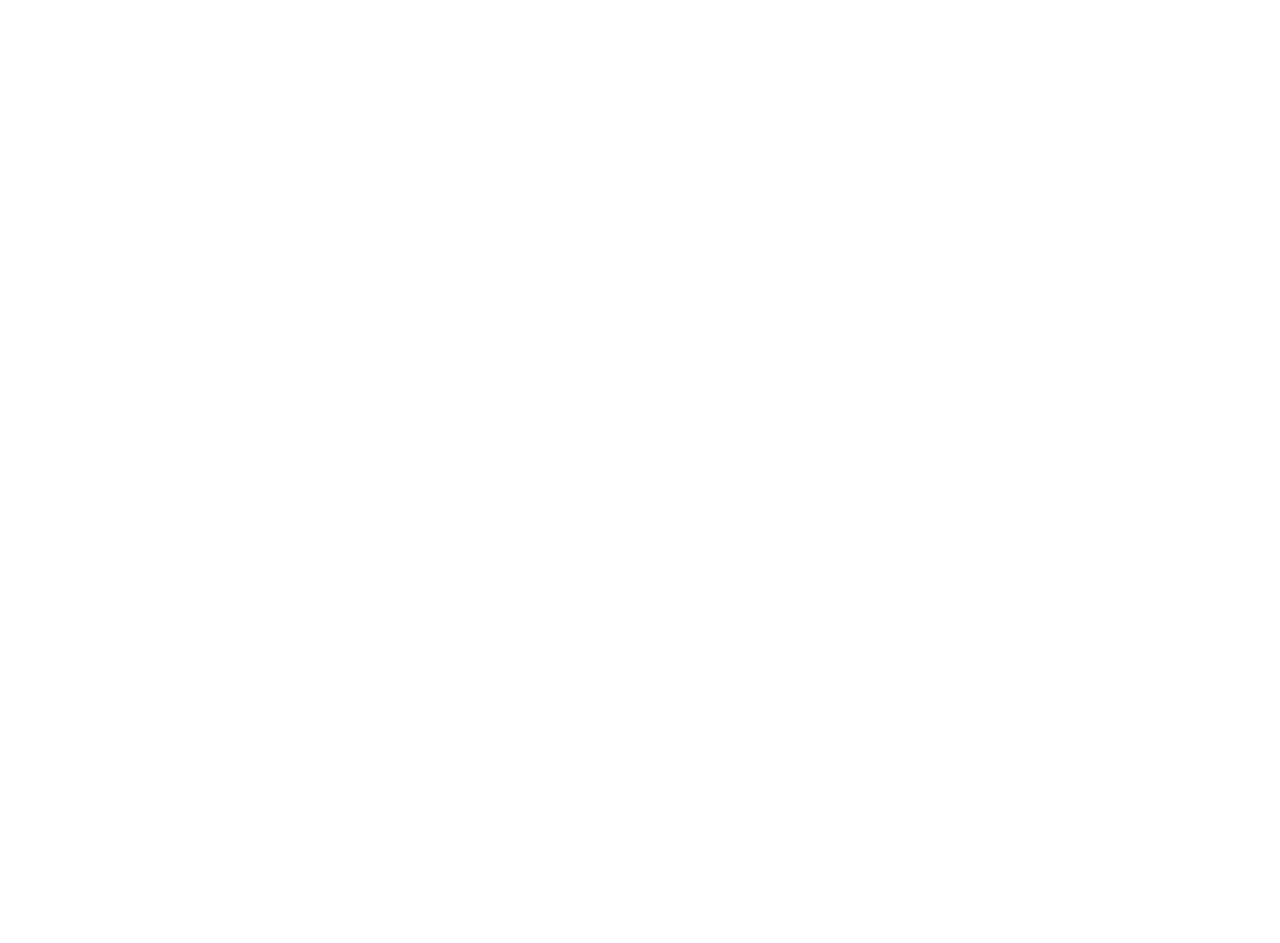
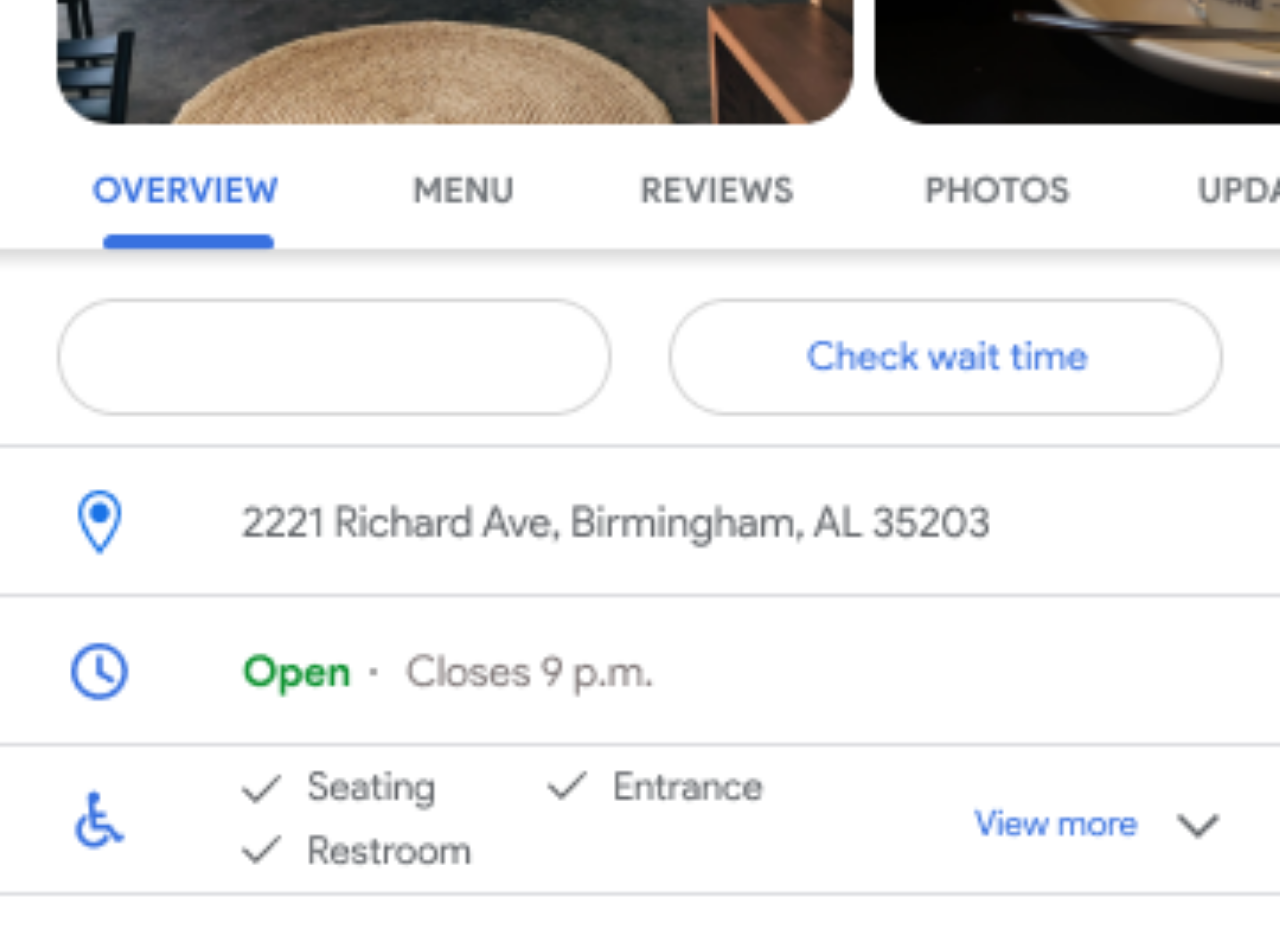
Before and after one commit to saraiee17/GoogleHackathon, a React (Create React App) app: page /coffeeshop in a window 1280 px wide. Shown: the part 1600-2543 px from the top of the page. Before the commit the page ends 800 px from the top, so only its background shows below. Built offline with nearby package versions, Linux system fonts and the light colour scheme.

Commit message:
coffee shop page

```diff
--- a/src/pages/coffeeshop/coffeeshop.scss
+++ b/src/pages/coffeeshop/coffeeshop.scss
@@ -1,7 +1,34 @@
 .coffeeContainer {
-    background-image: url('../../assets/coffeeshopIcon/Page.jpg');
-    height: 100vh;
+    // background-image: url('../../assets/coffeeshopIcon/Page.jpg');
+    // height: 100vh;
     background-repeat: no-repeat;
-    background-size: cover;
+    background-size: 100%;
+    width: 100%;
+    position: relative;
+}
+
+.mainPic {
     width: 100%;
 }
+
+.photos {
+    height: 1.5rem;
+    width: 5rem;
+    background-color: transparent;
+    border: none;
+    position: absolute;
+    z-index: 123;
+    left: 70%;
+    top: 60.5%;
+}
+
+.more {
+    height: 1.5rem;
+    width: 5rem;
+    background-color: transparent;
+    border: none;
+    position: absolute;
+    z-index: 123;
+    left: 75%;
+    top: 84%;
+}
--- a/src/pages/coffeeshop/coffeshop.js
+++ b/src/pages/coffeeshop/coffeshop.js
@@ -1,10 +1,13 @@
 import './coffeeshop.scss';
+import mainPage from '../../assets/coffeeshopIcon/Coffee_Shop_Details.png';
 
 function Coffeeshop(){
 
     return(
         <div className='coffeeContainer'>
-
+            <img className='mainPic' src={mainPage} alt="" />
+            <button className='photos'></button>
+            <button className='more'></button>
         </div>
     )
 }
--- a/src/pages/home/home.scss
+++ b/src/pages/home/home.scss
@@ -21,6 +21,7 @@
 
 .topbar-container {
     width: 100%;
+    height: 3rem;
 }
 
 .topbar-image {
```
Also changed, not shown: src/assets/coffeeshopIcon/Coffee_Shop_Details.png (added).
